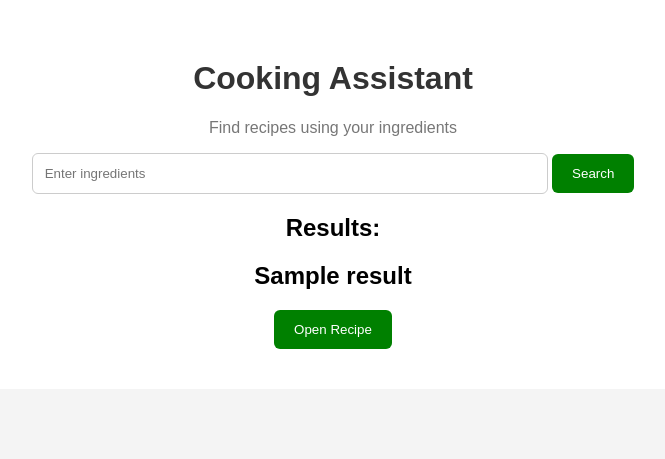
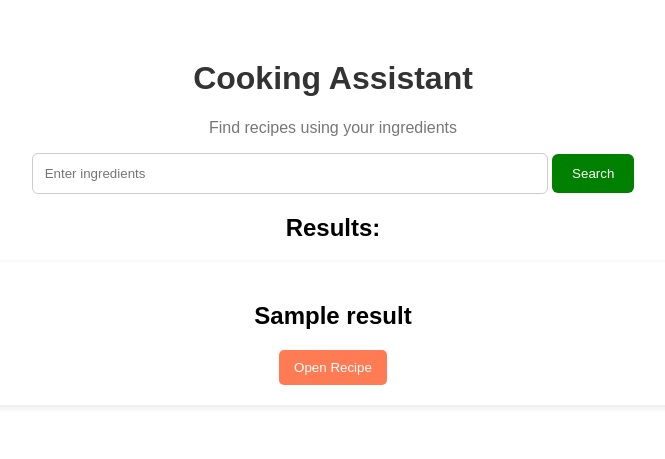
Before and after one commit to Zhaseeek/cooking-assistant, a Flask app: template templates/index.html in a window 1280 px wide. Shown: the part 101-560 px from the top of the page, without its empty margins (307-972 px from the left). Run offline with Flask 3, Linux system fonts and the light colour scheme; the template is opened without the code that fills it: most values are stand-ins (such as "Sample title", 1, 10 or a date in 2020); parts of the project's set-up code (start-up, migrations or seed data) failed here and were passed over.

Commit message:
add recipe cards

```diff
--- a/static/style.css
+++ b/static/style.css
@@ -38,3 +38,23 @@ button {
     border-radius: 6px;
     cursor: pointer;
 }
+.recipes {
+    margin-top: 20px;
+}
+
+.recipe-card {
+    background: white;
+    padding: 20px;
+    margin: 15px 0;
+    border-radius: 10px;
+    box-shadow: 0 2px 8px rgba(0,0,0,0.1);
+}
+
+.recipe-card button {
+    padding: 10px 15px;
+    border: none;
+    background: #ff7b54;
+    color: white;
+    border-radius: 5px;
+    cursor: pointer;
+}
```
